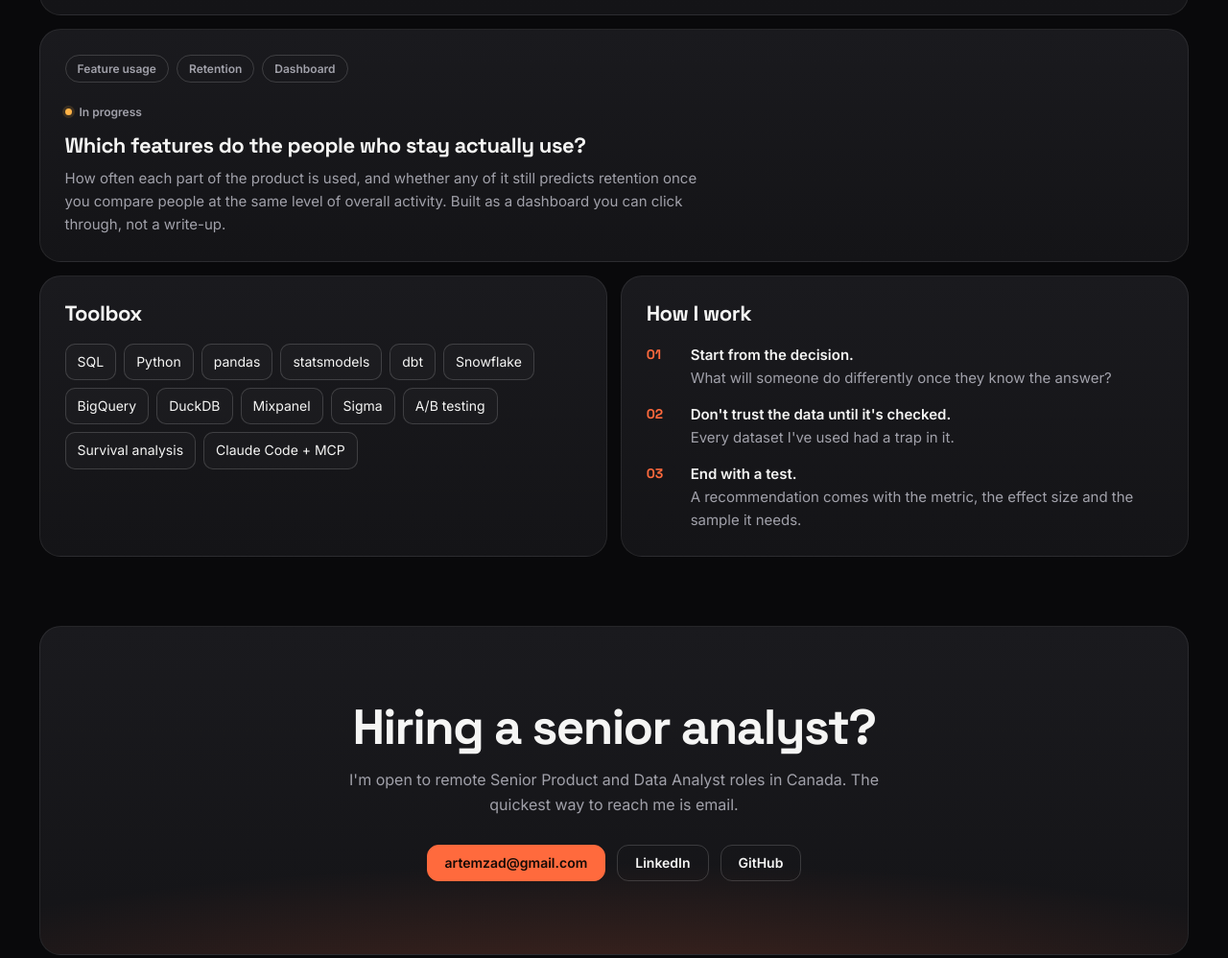
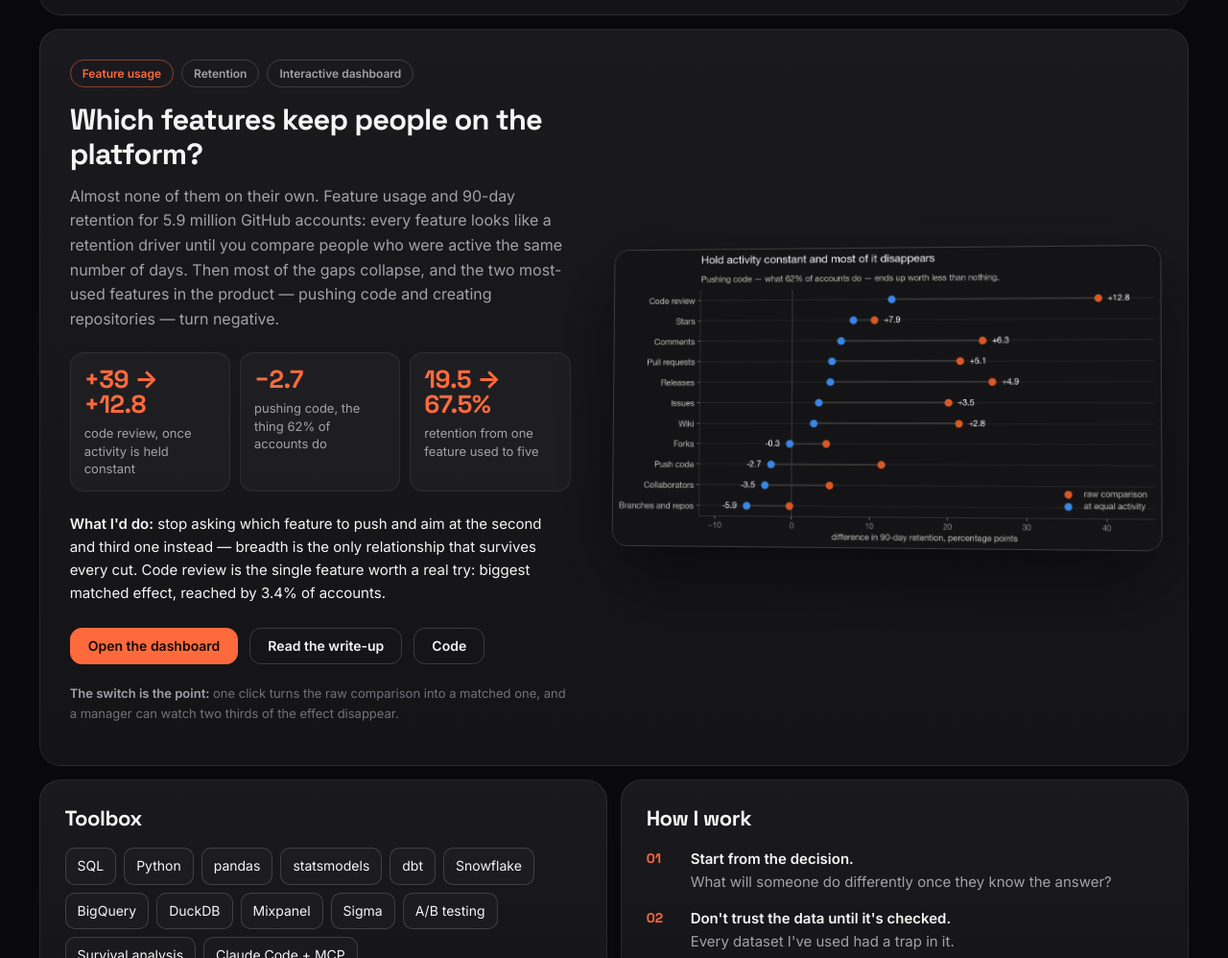
Before and after one commit to azadvoryanskiy/azadvoryanskiy.github.io, a plain HTML site: page index.html in a window 1280 px wide. Shown: the part 2952-3950 px from the top of the page at 96% size. Drawn offline with Linux system fonts and the light colour scheme.

Commit message:
Add the feature usage dashboard card
All three GitHub case studies are now finished cards. Thumbnail is the
raw-versus-matched chart, which reads at small size: every dot pair shrinks
toward zero and three cross it.

Co-Authored-By: Claude Opus 5 <noreply@anthropic.com>

```diff
--- a/index.html
+++ b/index.html
@@ -140,11 +140,27 @@
         </a>
       </article>
 
-      <article class="card span-12 soon">
-        <div class="tags"><span class="tag">Feature usage</span><span class="tag">Retention</span><span class="tag">Dashboard</span></div>
-        <span class="pill">In progress</span>
-        <h3>Which features do the people who stay actually use?</h3>
-        <p>How often each part of the product is used, and whether any of it still predicts retention once you compare people at the same level of overall activity. Built as a dashboard you can click through, not a write-up.</p>
+      <article class="card span-12 feature">
+        <div>
+          <div class="tags"><span class="tag hot">Feature usage</span><span class="tag">Retention</span><span class="tag">Interactive dashboard</span></div>
+          <h3>Which features keep people on the platform?</h3>
+          <p class="lede">Almost none of them on their own. Feature usage and 90-day retention for 5.9 million GitHub accounts: every feature looks like a retention driver until you compare people who were active the same number of days. Then most of the gaps collapse, and the two most-used features in the product — pushing code and creating repositories — turn negative.</p>
+          <div class="chips">
+            <div class="chip"><b>+39 → +12.8</b><span>code review, once activity is held constant</span></div>
+            <div class="chip"><b>−2.7</b><span>pushing code, the thing 62% of accounts do</span></div>
+            <div class="chip"><b>19.5 → 67.5%</b><span>retention from one feature used to five</span></div>
+          </div>
+          <p class="rec"><b>What I'd do:</b> stop asking which feature to push and aim at the second and third one instead — breadth is the only relationship that survives every cut. Code review is the single feature worth a real try: biggest matched effect, reached by 3.4% of accounts.</p>
+          <div class="actions">
+            <a class="btn primary" href="https://azadvoryanskiy.github.io/github-product-analytics/features.html">Open the dashboard</a>
+            <a class="btn" href="https://github.com/azadvoryanskiy/github-product-analytics/blob/main/docs/03-features.md">Read the write-up</a>
+            <a class="btn" href="https://github.com/azadvoryanskiy/github-product-analytics">Code</a>
+          </div>
+          <p class="trust"><b>The switch is the point:</b> one click turns the raw comparison into a matched one, and a manager can watch two thirds of the effect disappear.</p>
+        </div>
+        <a class="shot" href="https://azadvoryanskiy.github.io/github-product-analytics/features.html" aria-label="Open the feature usage dashboard">
+          <img src="assets/github-features.png" alt="Raw versus activity-matched retention gaps for eleven GitHub features; every gap shrinks and three go negative" width="1425" height="777" loading="lazy">
+        </a>
       </article>
 
       <div class="card span-6 tools" id="approach">
```
Also changed, not shown: assets/github-features.png (added).
